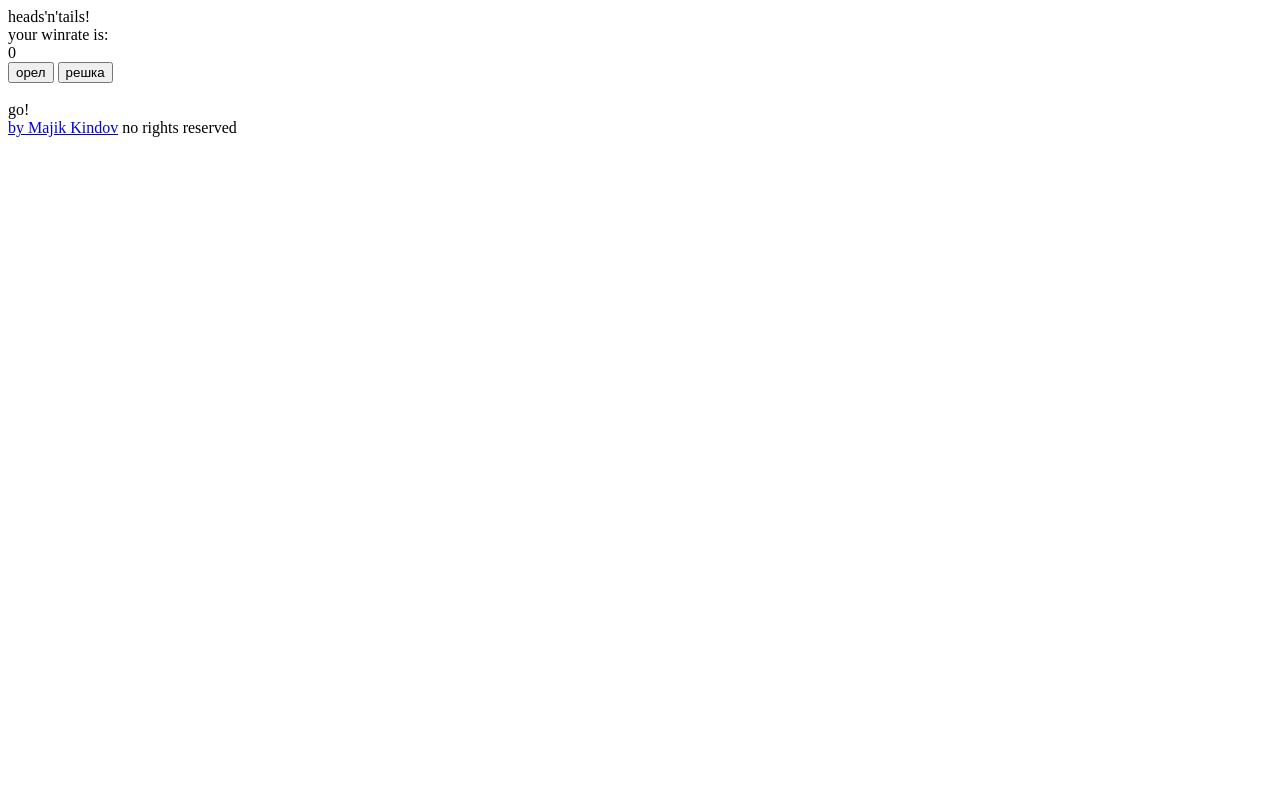
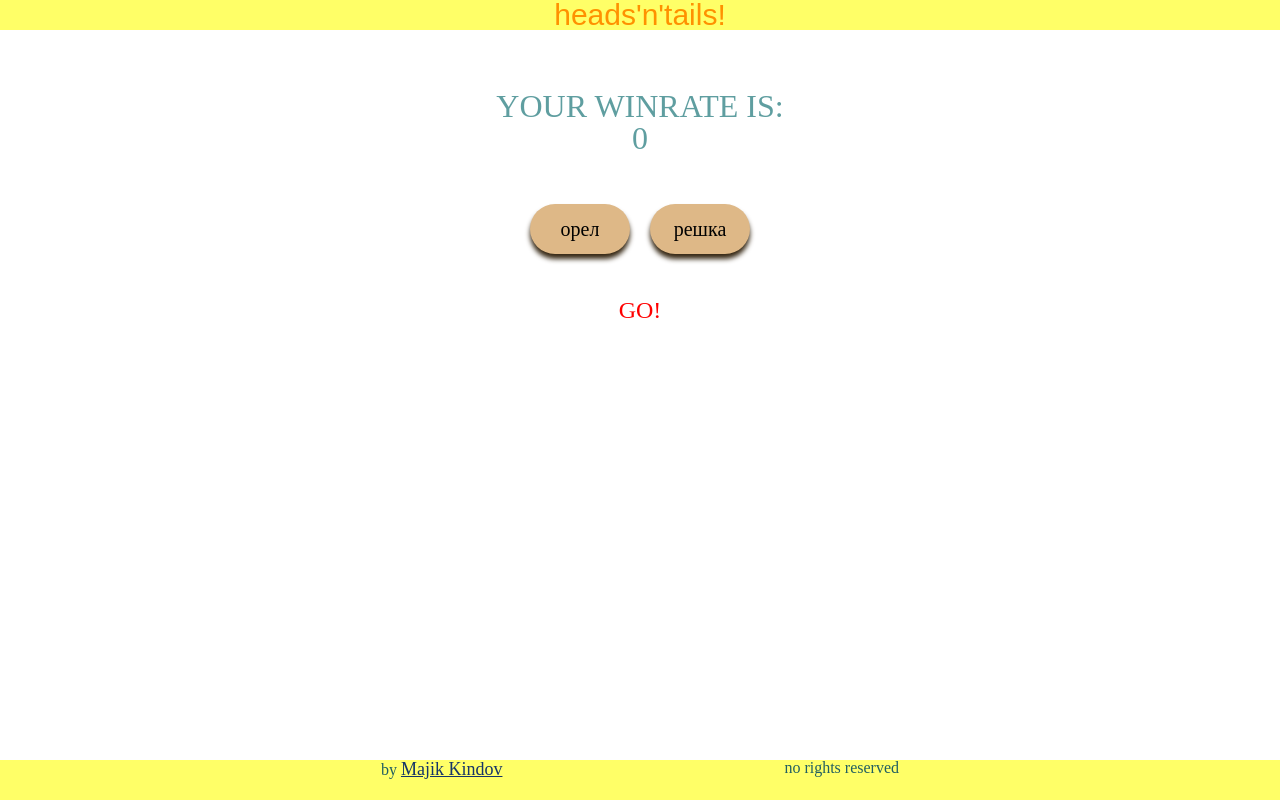
Before and after one commit to MajikKindov/heads-n-tails, a plain HTML site: page heads-n-tails.html in a window 1280 px wide. Drawn offline with Linux system fonts and the light colour scheme.

Commit message:
fixed link

```diff
--- a/heads-n-tails.html
+++ b/heads-n-tails.html
@@ -6,7 +6,7 @@
 	<meta http-equiv="X-UA-Compatible" content="IE=edge">
 	<meta name="viewport" content="width=device-width, initial-scale=1.0">
 	<title>heads-n-tails</title>
-	<link rel="stylesheet" href="css/heads'n'tails.css">
+	<link rel="stylesheet" href="css/heads-n-tails.css">
 </head>
 
 <body>
```
